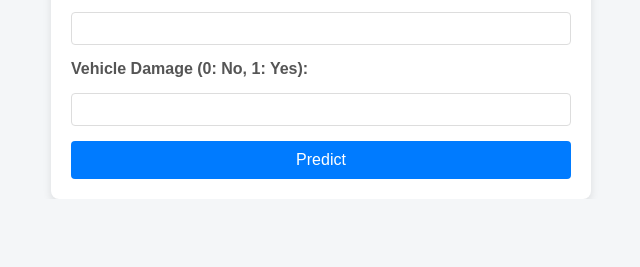
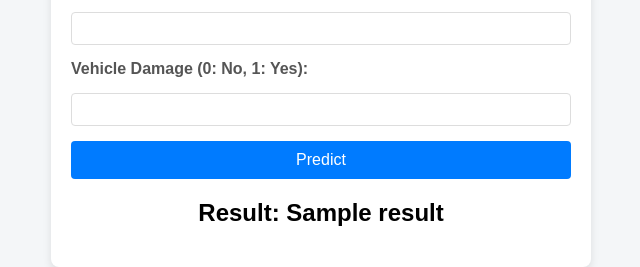
Before and after one commit to hackathon740/Vehicle_Insurance_Domain_Project, a FastAPI app: template templates/vehicledata.html in a window 1280 px wide. Shown: the part 850-1117 px from the top of the page, without its empty margins (319-959 px from the left). Before the commit the page ends 1049 px from the top, so only its background shows below. Run offline with FastAPI, Linux system fonts and the light colour scheme; the template is opened without the code that fills it: most values are stand-ins (such as "Sample title", 1, 10 or a date in 2020); parts of the project's set-up code (start-up, migrations or seed data) failed here and were passed over.

Commit message:
new commit of app

```diff
--- a/app.py
+++ b/app.py
@@ -81,7 +81,7 @@ async def index(request: Request):
     return templates.TemplateResponse(
         request=request,
         name="vehicledata.html",
-        context={"context": "Rendering"}
+        context={}
     )
 
 # Route to trigger the model training process
--- a/templates/vehicledata.html
+++ b/templates/vehicledata.html
@@ -49,7 +49,7 @@
         </form>
 
 
-        {% if context %}
+        {% if result %}
             <div style="margin-top:20px;">
                 <h2>Result: {{ result }}</h2>
             </div>
```
